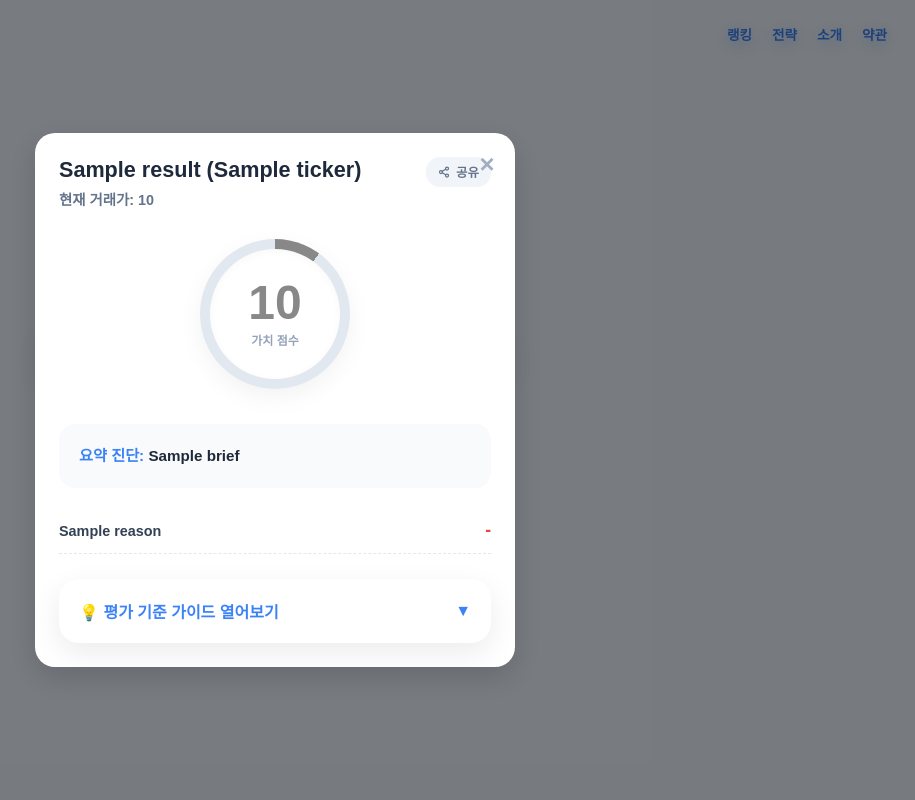
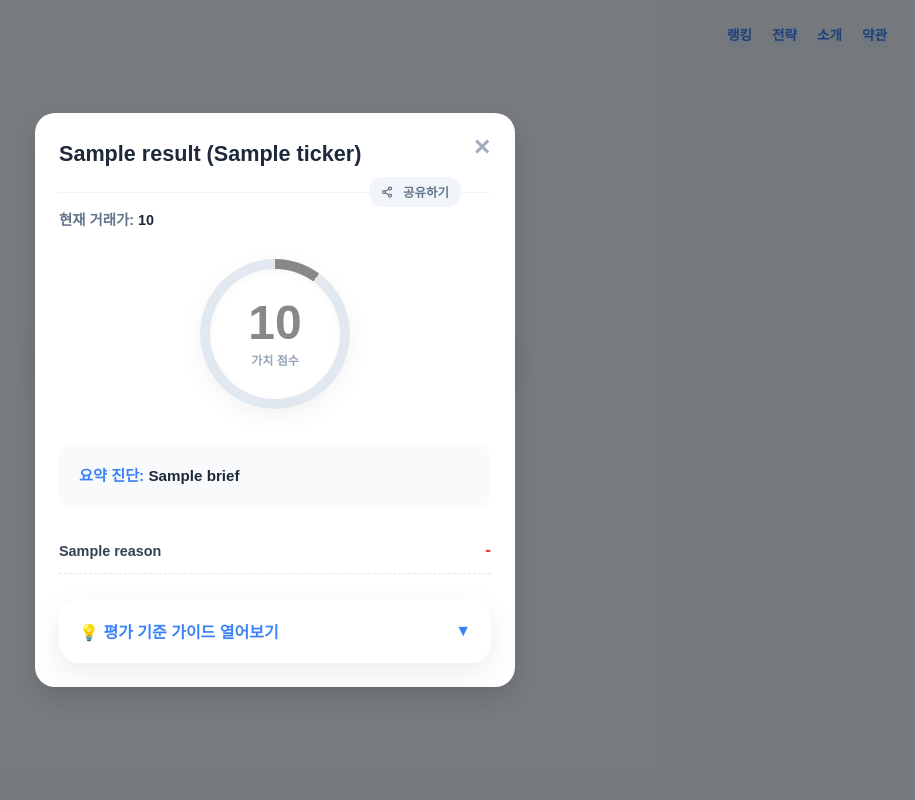
Before and after one commit to yeso7101/ssabissa, a FastAPI app: template templates/index.html in a window 1280 px wide. Shown: the whole page, without its empty margins (365-1280 px from the left). Run offline with FastAPI, Linux system fonts and the light colour scheme; the template is opened without the code that fills it: most values are stand-ins (such as "Sample title", 1, 10 or a date in 2020); some web fonts are replaced.

Commit message:
UX 교정: 공유 버튼과 창 닫기 버튼 간격 격리 분리

```diff
--- a/templates/index.html
+++ b/templates/index.html
@@ -114,9 +114,9 @@
        {% if result %}
 <div id="resultModal" style="position: fixed; top: 0; left: 0; width: 100%; height: 100%; background: rgba(0,0,0,0.5); z-index: 2000; display: flex; align-items: center; justify-content: center; padding: 20px; box-sizing: border-box;">
 
-    <div style="background: #ffffff; border-radius: 20px; width: 100%; max-width: 480px; max-height: 85vh; overflow-y: auto; padding: 24px; box-shadow: 0 10px 30px rgba(0,0,0,0.15); position: relative; box-sizing: border-box; -ms-overflow-style: none; scrollbar-width: none;">
+    <div style="background: #ffffff; border-radius: 20px; width: 100%; max-width: 480px; max-height: 85vh; overflow-y: auto; padding: 28px 24px 24px 24px; box-shadow: 0 10px 30px rgba(0,0,0,0.15); position: relative; box-sizing: border-box; -ms-overflow-style: none; scrollbar-width: none;">
 
-        <button onclick="closeModal()" style="position: absolute; top: 16px; right: 16px; background: none; border: none; font-size: 20px; color: #a0aec0; cursor: pointer; font-weight: bold; padding: 4px; z-index: 10;">✕</button>
+        <button onclick="closeModal()" style="position: absolute; top: 20px; right: 20px; background: none; border: none; font-size: 22px; color: #a0aec0; cursor: pointer; font-weight: bold; padding: 4px; z-index: 10; line-height: 1;">✕</button>
 
         {% if result.error %}
             <div style="text-align: center; color: #ef4444; font-weight: 800; padding: 40px 0; font-size: 1.1rem;">
@@ -124,13 +124,21 @@
             </div>
         {% else %}
             <div class="floating-card" style="box-shadow: none; padding: 0; margin: 0; background: none; text-align: left;">
-                <button class="share-pill" onclick="copyUrl()">
-                    <svg width="12" height="12" viewBox="0 0 24 24" fill="none" stroke="currentColor" stroke-width="2.5" stroke-linecap="round" stroke-linejoin="round"><circle cx="18" cy="5" r="3"></circle><circle cx="6" cy="12" r="3"></circle><circle cx="18" cy="19" r="3"></circle><line x1="8.59" y1="13.51" x2="15.42" y2="17.49"></line><line x1="15.41" y1="6.51" x2="8.59" y2="10.49"></line></svg>
-                    공유
-                </button>
 
-                <h2 style="margin:0 0 5px 0; font-size:1.35rem; font-weight:900; color:var(--text-main);">{{ result.name }} ({{ result.ticker }})</h2>
-                <div style="font-size:0.9rem; color:#64748b; margin-bottom:30px; font-weight: 600;">현재 거래가: {{ result.current_price }}</div>
+                <div style="display: block; margin-bottom: 25px; padding-right: 30px;">
+                    <h2 style="margin: 0 0 6px 0; font-size: 1.35rem; font-weight: 900; color: var(--text-main); word-break: break-all;">
+                        {{ result.name }} ({{ result.ticker }})
+                    </h2>
+
+                    <button class="share-pill" onclick="copyUrl()" style="margin-top: 4px; display: inline-flex; align-items: center;">
+                        <svg width="12" height="12" viewBox="0 0 24 24" fill="none" stroke="currentColor" stroke-width="2.5" stroke-linecap="round" stroke-linejoin="round" style="margin-right: 4px;"><circle cx="18" cy="5" r="3"></circle><circle cx="6" cy="12" r="3"></circle><circle cx="18" cy="19" r="3"></circle><line x1="8.59" y1="13.51" x2="15.42" y2="17.49"></line><line x1="15.41" y1="6.51" x2="8.59" y2="10.49"></line></svg>
+                        공유하기
+                    </button>
+                </div>
+
+                <div style="font-size:0.9rem; color:#64748b; margin-bottom:30px; font-weight: 600; border-top: 1px solid #f1f5f9; padding-top: 15px;">
+                    현재 거래가: <span style="color: var(--text-main); font-weight: 700;">{{ result.current_price }}</span>
+                </div>
 
                 <div style="display: flex; justify-content: center; margin-bottom: 35px;">
                     <div style="width: 150px; height: 150px; border-radius: 50%; background: conic-gradient({{ result.color }} {{ result.score }}%, #e2e8f0 0deg); display: flex; align-items: center; justify-content: center; box-shadow: 0 8px 25px rgba(0,0,0,0.05);">
```
